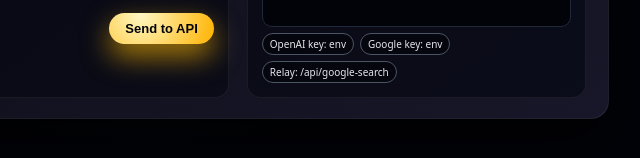
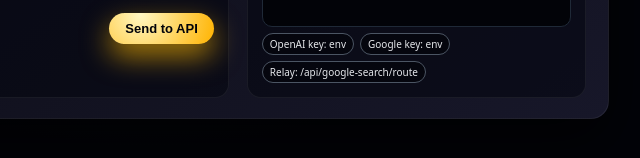
Before and after one commit to keithabrown2015/domeai, a plain HTML site: page index.html in a window 1280 px wide. Both pictures are taken after typing "Sample" into the empty fields and a click on the button "Send to API". Shown: the part 468-626 px from the top of the page, 487-1127 px from the left. Drawn offline with Linux system fonts and the light colour scheme; no server answers.

Commit message:
Update index.html

```diff
--- a/index.html
+++ b/index.html
@@ -261,7 +261,7 @@
           <div class="badge-row">
             <div class="badge">OpenAI key: env</div>
             <div class="badge">Google key: env</div>
-            <div class="badge">Relay: /api/google-search</div>
+            <div class="badge">Relay: /api/google-search/route</div>
           </div>
         </div>
       </div>
@@ -304,8 +304,8 @@
       appendLog('ui', 'Sending prompt to backend…');
 
       try {
-        // Call the existing google-search API route instead of the dummy /api/openai
-        const res = await fetch('/api/google-search', {
+        // Call the existing google-search route handler file
+        const res = await fetch('/api/google-search/route', {
           method: 'POST',
           headers: {
             'Content-Type': 'application/json'
@@ -328,7 +328,6 @@
           return;
         }
 
-        // Just dump the JSON for now so we can see what the API returns
         appendLog('ray', JSON.stringify(data));
       } catch (err) {
         appendLog('err', String(err), true);
```
